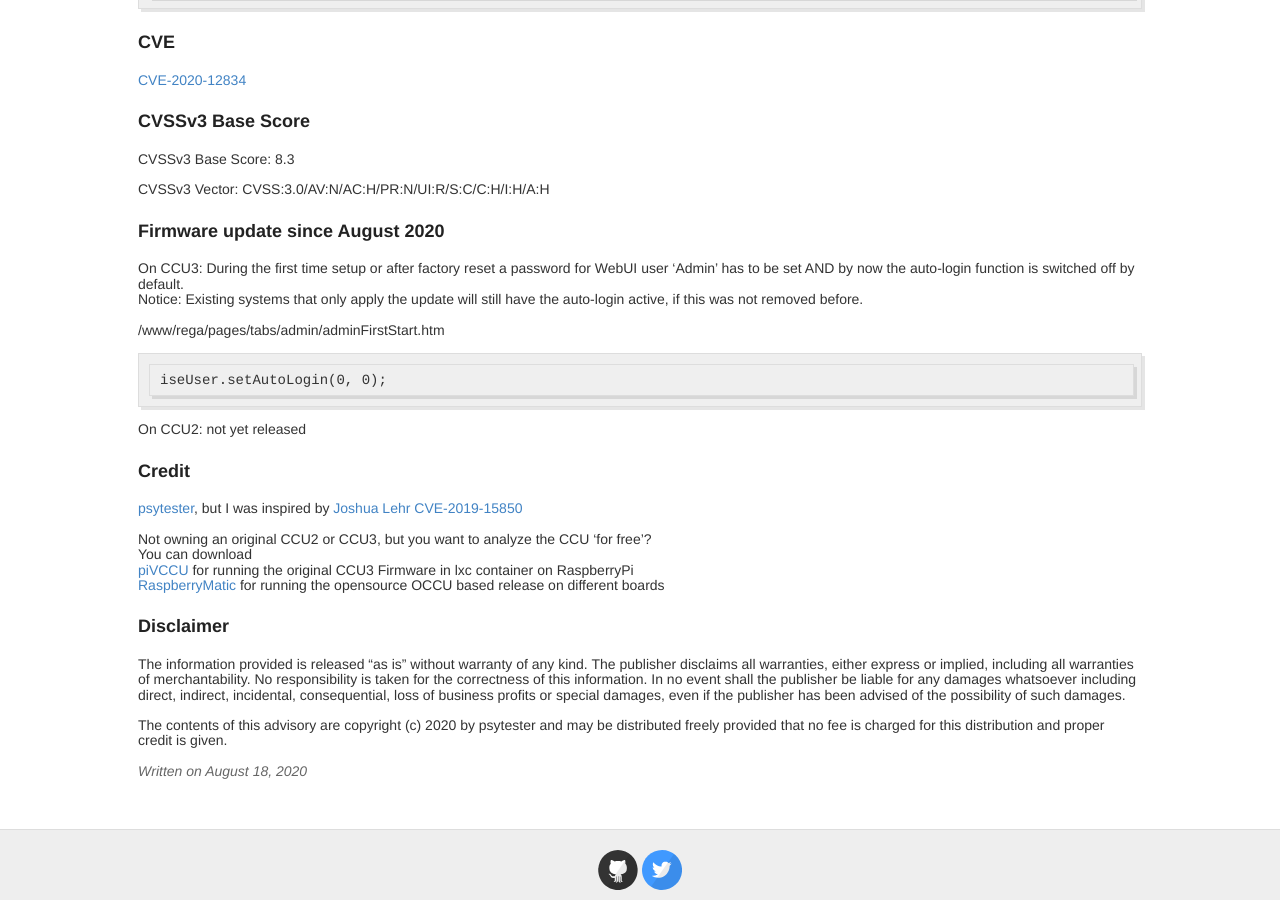
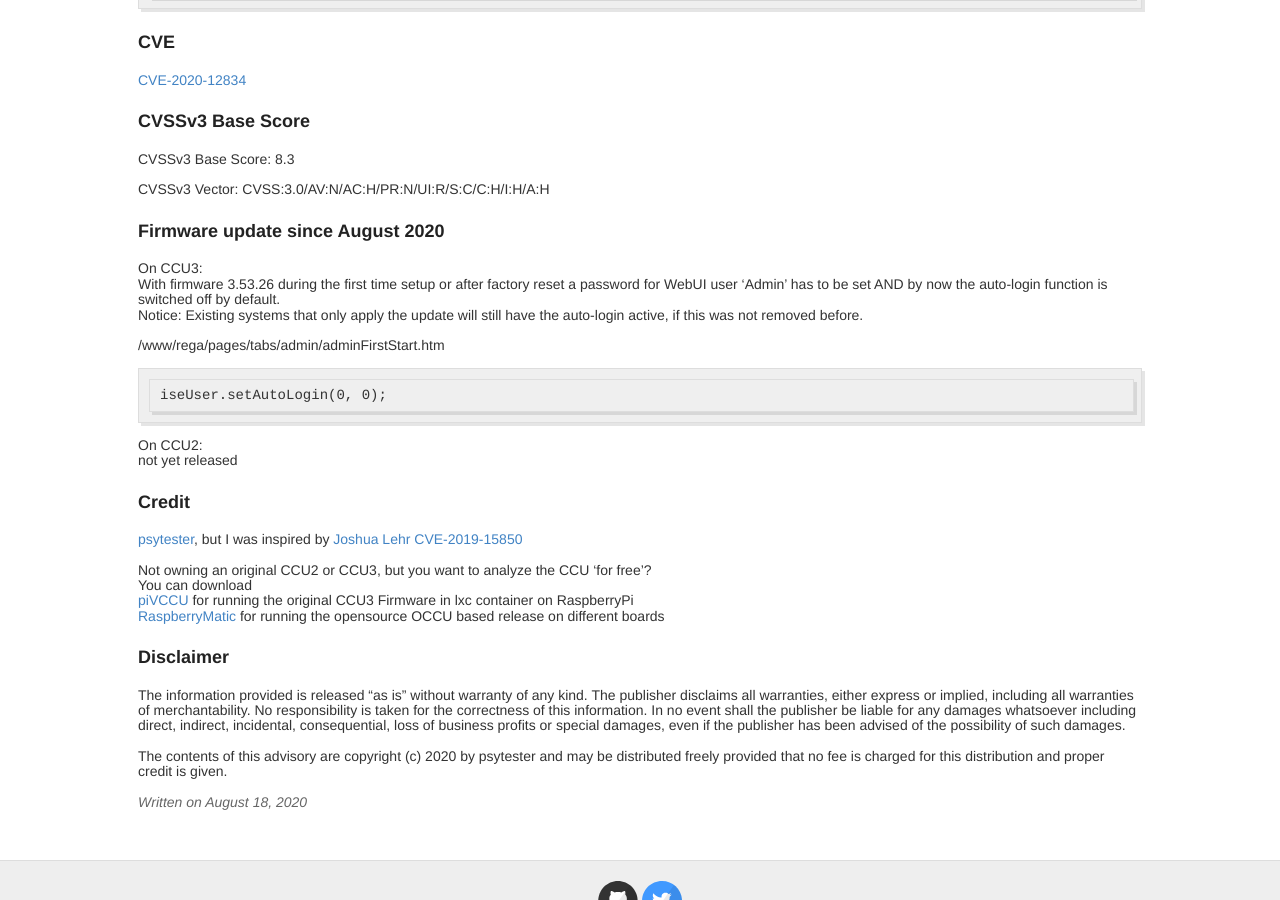
Before and after one commit to psytester/psytester.github.io, a Jekyll site: the page built from _posts/hacking_and_pentests/CVEs/2020-05-13-CVE-2020-12834.md, in a window 1280 px wide and 900 px high, scrolled down 1439 px. Built offline with Jekyll 4.4.1, drawn with Linux system fonts in a browser that asks for light colours.

Commit message:
Update 2020-05-13-CVE-2020-12834.md

````diff
--- a/_posts/hacking_and_pentests/CVEs/2020-05-13-CVE-2020-12834.md
+++ b/_posts/hacking_and_pentests/CVEs/2020-05-13-CVE-2020-12834.md
@@ -1,7 +1,7 @@
 ---
 layout: post
 title:  "CVE-2020-12834 eQ-3 Homematic CCU2 through 2.51.6 and CCU3 through 3.51.6 allow Remote Code Execution in JSON API Method ReGa.runScript by unauthenticated attackers with access to the web interface due to default auto-login feature enabled during first-time setup (or factory reset)"
-date:   2020-08-18 23:55:00 MEST
+date:   2020-08-18 23:57:00 MEST
 author: 'psytester'
 ---
 
@@ -81,8 +81,8 @@
 CVSSv3 Vector: CVSS:3.0/AV:N/AC:H/PR:N/UI:R/S:C/C:H/I:H/A:H
 
 # Firmware update since August 2020
-On CCU3:
-During the first time setup or after factory reset a password for WebUI user 'Admin' has to be set AND by now the auto-login function is switched off by default.<br>
+On CCU3:<br>
+With firmware 3.53.26 during the first time setup or after factory reset a password for WebUI user 'Admin' has to be set AND by now the auto-login function is switched off by default.<br>
 Notice: Existing systems that only apply the update will still have the auto-login active, if this was not removed before.
 
 /www/rega/pages/tabs/admin/adminFirstStart.htm
@@ -90,7 +90,7 @@
 iseUser.setAutoLogin(0, 0);
 ```
 
-On CCU2:
+On CCU2:<br>
 not yet released
 
 # Credit
````
